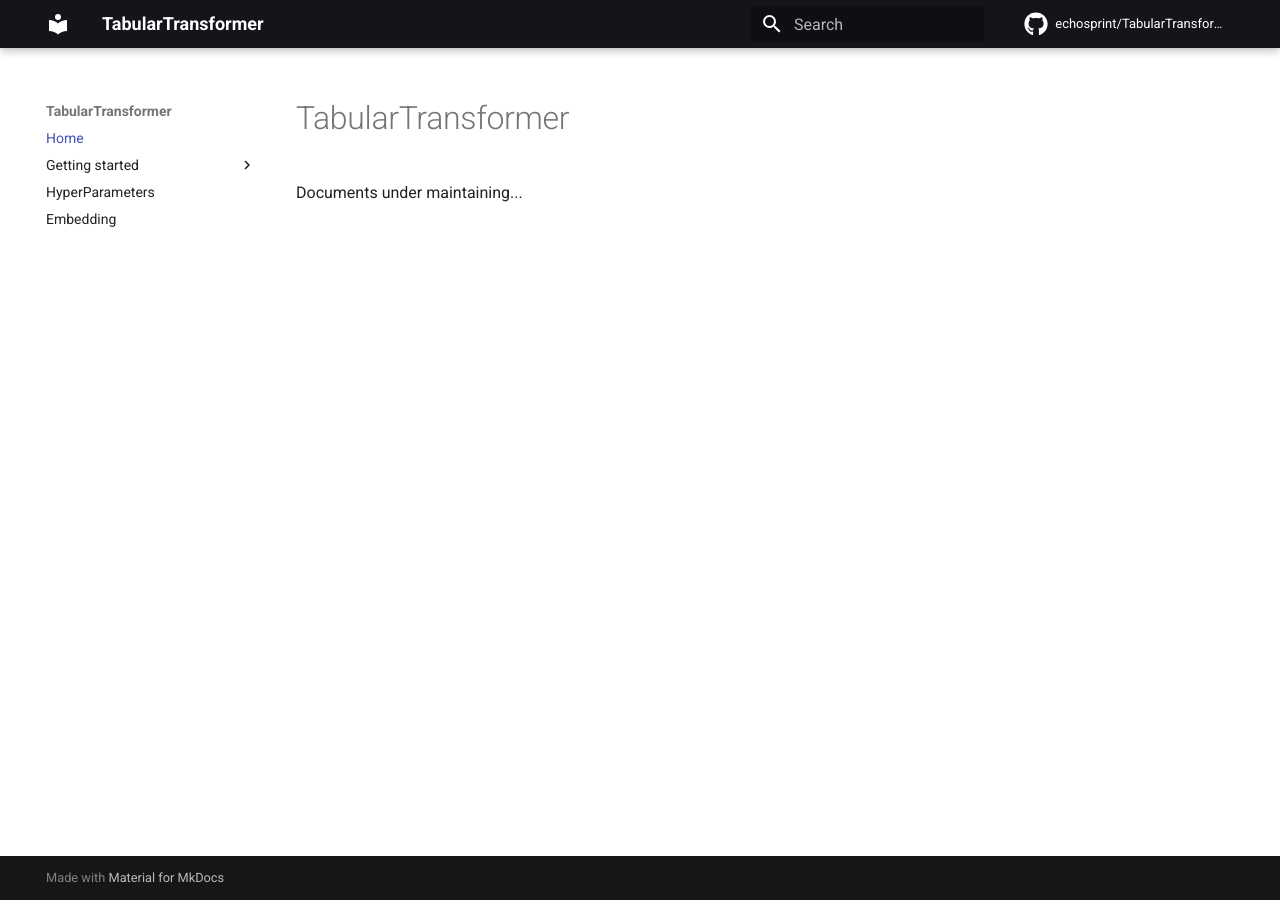
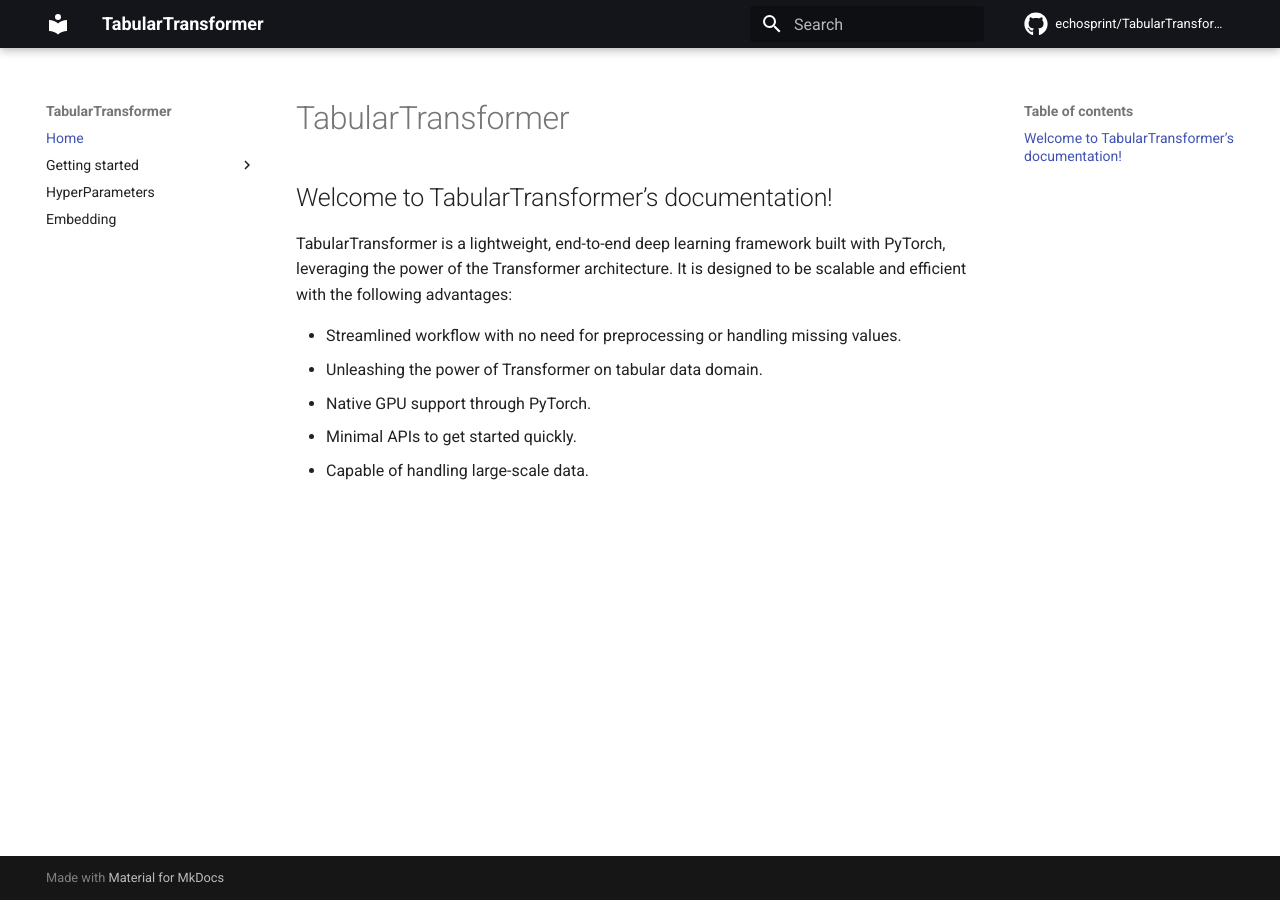
Before and after one commit to echosprint/TabularTransformer, an MkDocs documentation site: the page built from docs/index.md, in a window 1280 px wide. Built offline with MkDocs 1.6.1 and Material for MkDocs 9.7.7, drawn with Linux system fonts in a browser that asks for light colours; nearby versions of some CDN libraries; library files that are not in the unit come from our copies; comment, search, counter and statistics services are not loaded.

Commit message:
docs update

```diff
--- a/docs/index.md
+++ b/docs/index.md
@@ -1,2 +1,11 @@
 # TabularTransformer
-Documents under maintaining...
+
+## Welcome to TabularTransformer’s documentation!
+
+TabularTransformer is a lightweight, end-to-end deep learning framework built with PyTorch, leveraging the power of the Transformer architecture. It is designed to be scalable and efficient with the following advantages:
+
+- Streamlined workflow with no need for preprocessing or handling missing values.
+- Unleashing the power of Transformer on tabular data domain.
+- Native GPU support through PyTorch.
+- Minimal APIs to get started quickly.
+- Capable of handling large-scale data.
--- a/mkdocs.yml
+++ b/mkdocs.yml
@@ -15,6 +15,7 @@ theme:
     - content.code.copy
     - search.highlight
     - content.code.select
+
 # Page tree
 nav:
   - Home: index.md
@@ -23,6 +24,7 @@ nav:
     - income analysis: income_analysis.md
   - HyperParameters: hyperparameters.md
   - Embedding: embedding.md
+
 # [Extensions]
 plugins:
   - search:
```
